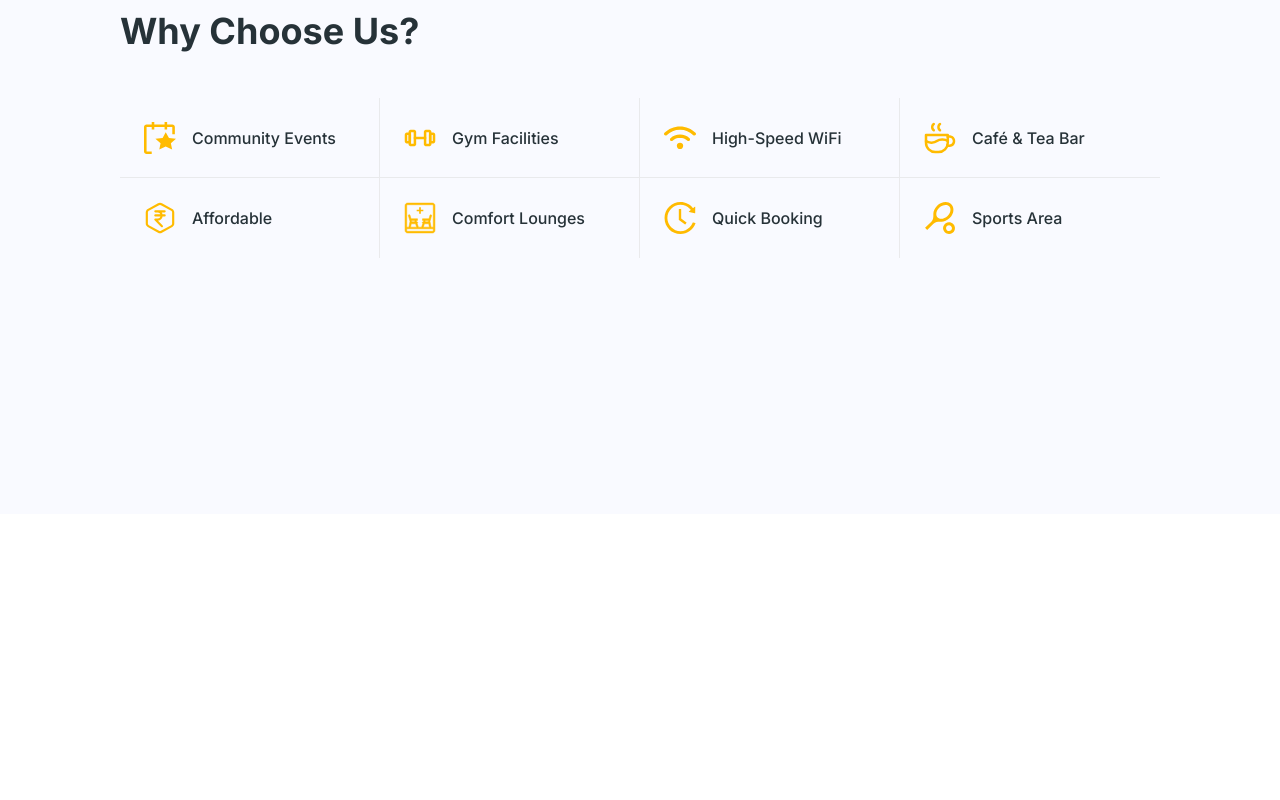
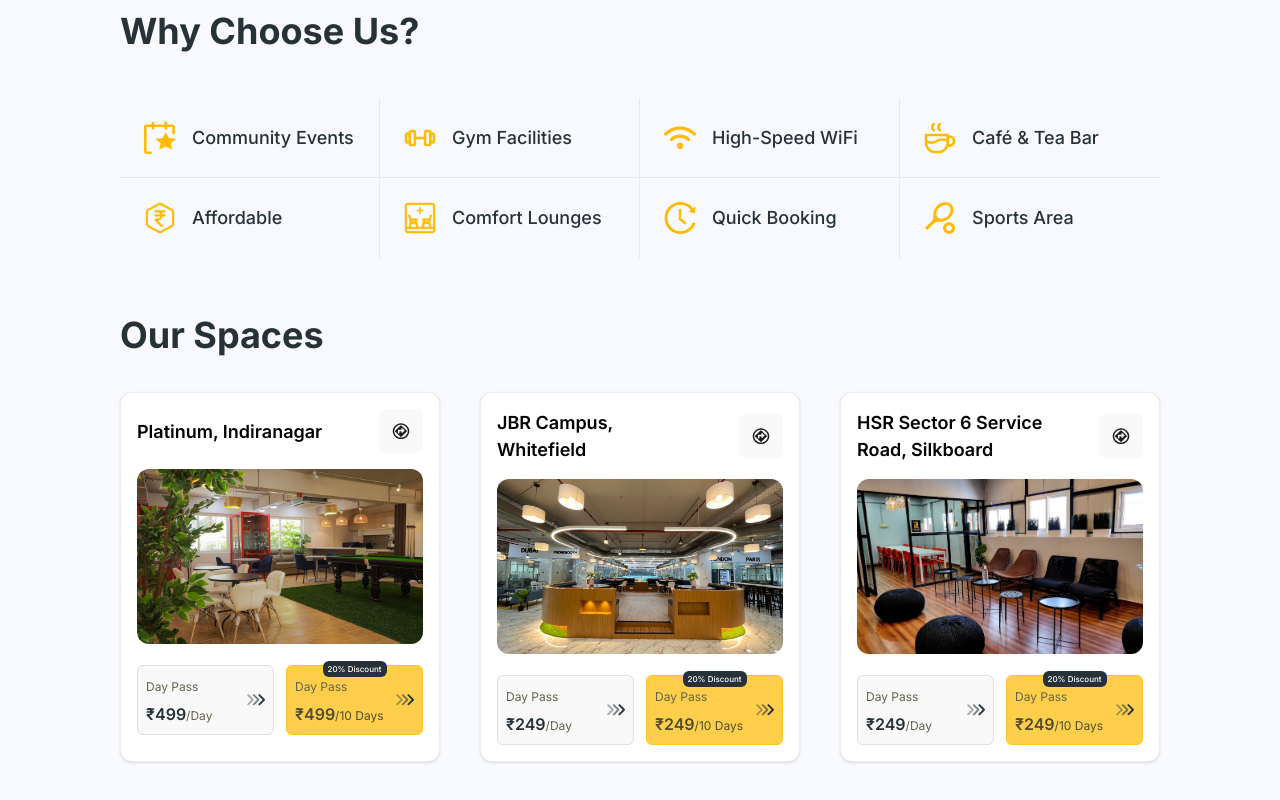
Before and after one commit to jeremiahjoyjoseph/workspace-website, a Next.js app: page / in a window 1280 px wide. Shown: the part 640-1440 px from the top of the page. Before the commit the page ends 1154 px from the top, so only its background shows below. Built offline with nearby package versions, Linux system fonts and the light colour scheme.

Commit message:
new: spaces

```diff
--- a/src/app/globals.css
+++ b/src/app/globals.css
@@ -5,6 +5,7 @@
   --font-sans: var(--font-inter);
 
   --color-background: #ffffff;
+  --color-background-secondary: #f9f9f9;
 
   --color-primary: #ffcf4b;
 
@@ -21,6 +22,7 @@
   /* Text Colors */
   --color-text-primary: #263238;
   --color-text-secondary: #65624c;
+  --color-text-tertiary: #514d2d;
 
   /* Gray Scale */
   --color-gray-1: #333333;
--- /dev/null
+++ b/src/components/SectionHeader.tsx
@@ -0,0 +1,26 @@
+import Image from "next/image";
+import { getIcon } from "@/lib/getAsset";
+
+type SectionHeaderProps = {
+  title: string;
+};
+
+const SectionHeader = ({ title }: SectionHeaderProps) => (
+  <div className="flex items-center justify-between">
+    <h3 className="font-inter font-bold text-text-primary lg:hidden z-10">
+      {title}
+    </h3>
+    <h2 className="font-inter font-bold text-text-primary hidden lg:block">
+      {title}
+    </h2>
+    <Image
+      src={getIcon("right-arrow.svg") || ""}
+      alt="right"
+      width={24}
+      height={24}
+      className="lg:hidden z-10"
+    />
+  </div>
+);
+
+export default SectionHeader;
--- a/src/components/SpacesOverview.tsx
+++ b/src/components/SpacesOverview.tsx
@@ -1,10 +1,106 @@
-import React from "react";
+"use client";
+import { getSpaces } from "@/lib/getSpaces";
 import { Space } from "@/types/Space";
+import Image from "next/image";
+import { useEffect, useState } from "react";
+import SectionHeader from "./SectionHeader";
+import { getIcon } from "@/lib/getAsset";
 
 const SpacesOverview = () => {
+  const [spaces, setSpaces] = useState<Space[]>([]);
+
+  useEffect(() => {
+    getSpaces().then(setSpaces);
+  }, []);
+
   return (
-    <section className="w-full py-16">
-      {/* Spaces Overview content will go here */}
+    <section className="w-full mt-[50px] container-padding">
+      <SectionHeader title="Our Spaces" />
+      <div className="grid grid-cols-1 md:grid-cols-2 xl:grid-cols-3 gap-[16px] md:gap-[40px] mt-[30px]">
+        {spaces.map((space) => (
+          <div
+            key={space.id}
+            className="bg-white rounded-lg shadow p-4 flex flex-col h-full border-[0.5px] border-r-[1px] border-gray-5/60"
+          >
+            <div className="flex items-center justify-between">
+              <h5 className="font-semibold max-w-[70%]">{space.name}</h5>
+              <a
+                className="bg-background-secondary rounded-md flex items-center justify-center w-[44px] h-[44px] hover:bg-primary hover:text-white transition-all duration-300"
+                href={space.google_maps_url}
+                target="_blank"
+                rel="noopener noreferrer"
+              >
+                <Image
+                  src={getIcon("assistant_direction.svg") || ""}
+                  alt="right"
+                  width={18}
+                  height={18}
+                />
+              </a>
+            </div>
+            <div className="relative w-full h-[175px] rounded-md overflow-hidden mt-[16px]">
+              <Image
+                src={space.images[0] || "/placeholder.jpg"}
+                alt={space.name}
+                fill
+                style={{ objectFit: "cover" }}
+                className="rounded-lg"
+              />
+            </div>
+
+            <div className="flex gap-[12px] mt-[21px]">
+              <div className="flex flex-1 bg-background-secondary rounded-md p-[8px] border-[#E5DDDD] border-[0.5px] align-middle justify-between">
+                <div className="flex flex-col gap-[6px]">
+                  <p className="text-[12px] text-text-secondary mt-1">
+                    Day Pass
+                  </p>
+                  <div className="flex items-baseline">
+                    <span className="text-base font-semibold text-text-primary">
+                      ₹{space.day_pass_price}
+                    </span>
+                    <span className="text-[12px] text-text-secondary mt-1">
+                      /Day
+                    </span>
+                  </div>
+                </div>
+                <Image
+                  src={getIcon("right-arrow-2.svg") || ""}
+                  alt="day pass"
+                  width={18}
+                  height={18}
+                />
+              </div>
+
+              <div className="flex flex-1 bg-btn-primary rounded-md p-[8px] border-[#FFC422] border-[0.5px] items-center justify-between relative">
+                <div className="flex flex-col gap-[6px]">
+                  <p className="text-[12px] text-text-secondary mt-1">
+                    Day Pass
+                  </p>
+                  <div className="flex items-baseline">
+                    <span className="text-base font-semibold text-text-tertiary">
+                      ₹{space.day_pass_price}
+                    </span>
+                    <span className="text-[12px] text-text-tertiary mt-1">
+                      /10 Days
+                    </span>
+                  </div>
+                </div>
+                <Image
+                  src={getIcon("right-arrow-2.svg") || ""}
+                  alt="day pass"
+                  width={18}
+                  height={18}
+                />
+                <div className="flex items-center justify-center bg-text-primary rounded-md absolute top-[-5px] left-[calc(50%-32px)] h-[16px] w-[64px] z-10">
+                  <p className="font-medium text-[8px] text-[#FFFDF7]">
+                    20% Discount
+                  </p>
+                </div>
+              </div>
+            </div>
+          </div>
+        ))}
+      </div>
     </section>
   );
 };
--- a/src/components/WhyChooseUs.tsx
+++ b/src/components/WhyChooseUs.tsx
@@ -1,30 +1,17 @@
 import { getIcon } from "@/lib/getAsset";
 import Image from "next/image";
 import whyChooseUsData from "@/data/whyChooseUs.json";
+import SectionHeader from "./SectionHeader";
 
 const WhyChooseUs = () => {
   return (
-    <section className="w-full pt-[0px] lg:pt-[0px] container-padding lg:mt-0">
-      <div className="flex items-center justify-between">
-        <h3 className="font-inter font-bold text-text-primary lg:hidden z-10">
-          Why Choose Us?
-        </h3>
-        <h2 className="font-inter font-bold text-text-primary hidden lg:block">
-          Why Choose Us?
-        </h2>
-        <Image
-          src={getIcon("right-arrow.svg") || ""}
-          alt="right"
-          width={24}
-          height={24}
-          className="lg:hidden z-10"
-        />
-      </div>
-      <div className="grid grid-cols-2 gap-4 mt-6 lg:mt-[40px] lg:grid-cols-4 lg:gap-0">
+    <section className="w-full pt-[0px] lg:pt-[0px] container-padding mt-6 lg:mt-0">
+      <SectionHeader title="Why Choose Us?" />
+      <div className="grid grid-cols-2 gap-4 mt-[30px] lg:mt-[40px] lg:grid-cols-4 lg:gap-0">
         {whyChooseUsData.features.map((feature, index) => (
           <div
             key={index}
-            className={`flex flex-col items-center justify-center bg-background lg:bg-transparent rounded-md shadow-sm h-[80px] lg:shadow-none lg:rounded-none ${
+            className={`flex flex-col px-[10px] items-center justify-center bg-background lg:bg-transparent rounded-md shadow-sm h-[80px] lg:shadow-none lg:rounded-none ${
               (index + 1) % 4 !== 0
                 ? "lg:border-r-[0.2px] border-gray-5/60"
                 : ""
@@ -39,9 +26,9 @@ const WhyChooseUs = () => {
               height={28}
               className="xl:h-[32px] xl:w-[32px]"
             />
-            <h6 className="text-text-primary font-medium text-center mt-2 text-[14px] leading-[100%] lg:mt-0  xl:text-[18px]">
+            <p className="text-text-primary font-medium text-center mt-2 text-[14px] leading-[100%] lg:mt-0 xl:text-[18px]">
               {feature.title}
-            </h6>
+            </p>
           </div>
         ))}
       </div>
```
